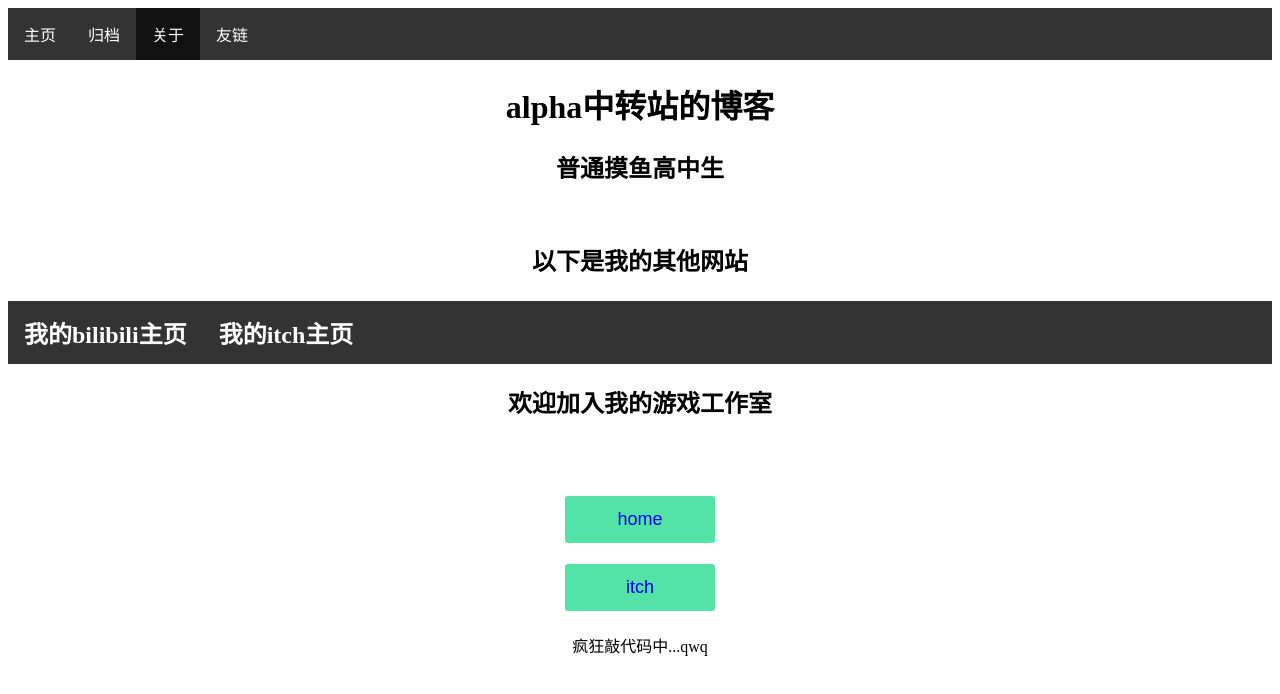
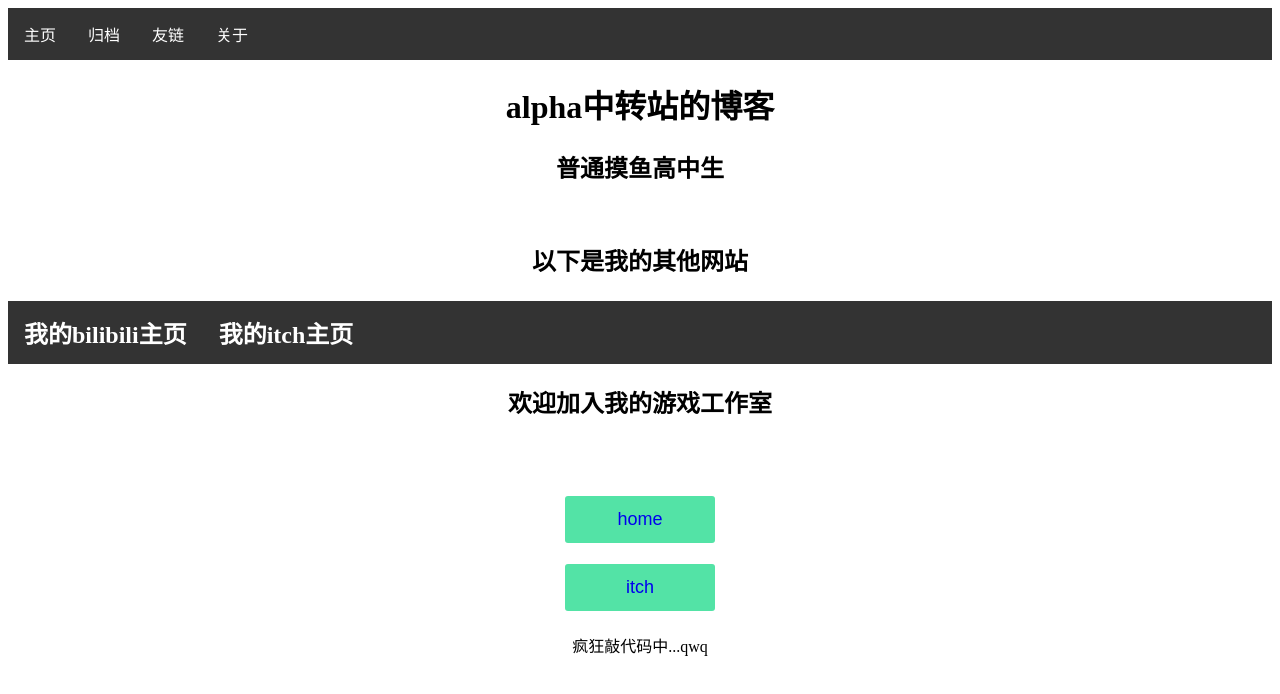
Before and after one commit to DiceLink/DiceLink.github.io, a plain HTML site: page index.html in a window 1280 px wide. Drawn offline with Linux system fonts and the light colour scheme.

Commit message:
Update index.html

```diff
--- a/index.html
+++ b/index.html
@@ -84,13 +84,8 @@
     <ul>
       <li><a href="index.html" class="active">主页</a></li>
       <li><a href="archives.html">归档</a></li>
-      <li>
-        <div class="dropdown"> <a href="about.html" class="dropbtn">关于</a>
-            <div class="dropdown-content"> <a href="https://space.bilibili.com/3493120949881120" target="_blank">bilibili</a>
-		    <a href="https://dicelink.itch.io" target="_blank">itch</a> </div>
-        </div>
-      </li>
     <li><a href="friends.html">友链</a></li>
+	<li><a href="about.html">关于</a></li>
   </ul>
   <h1 align="center">alpha中转站的博客</h1>
   <h2 align="center">普通摸鱼高中生</h2>
```
